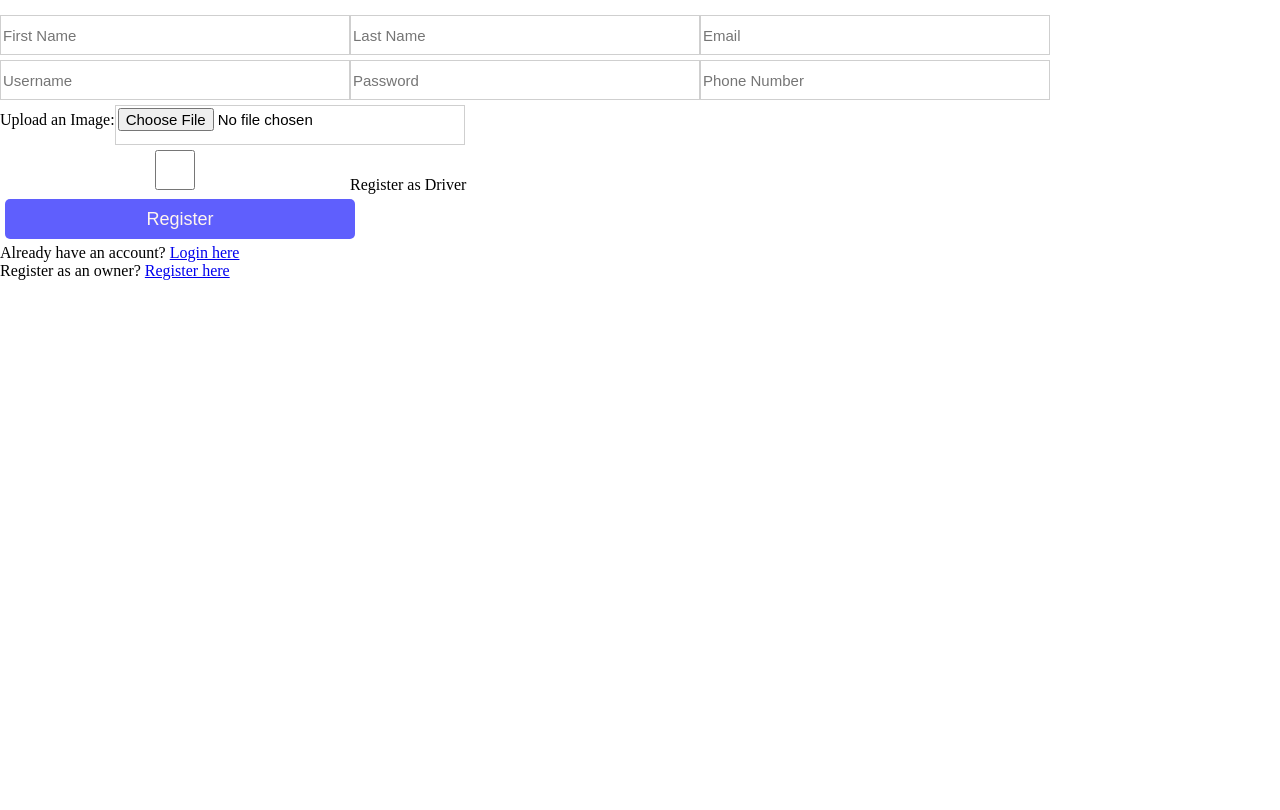
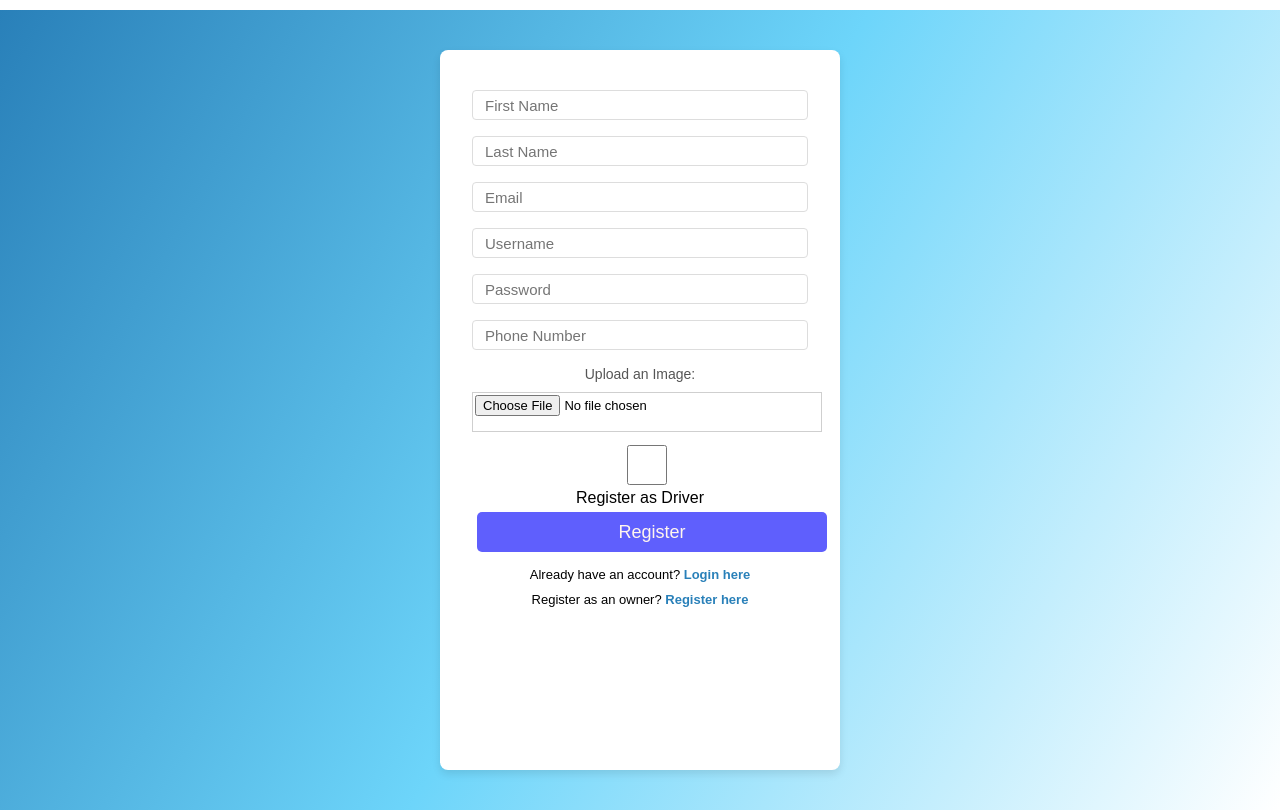
Before and after one commit to TechonomicsProjectTeam/MERAKI_Academy_Project_5, a React (Create React App) app in the folder frontend/: page / in a window 1280 px wide. Built offline with nearby package versions, Linux system fonts and the light colour scheme.

Commit message:
register style

```diff
--- a/frontend/src/Pages/Register/Register.js
+++ b/frontend/src/Pages/Register/Register.js
@@ -3,7 +3,7 @@ import axios from "axios";
 import { useDispatch } from "react-redux";
 import { addUsers } from "../../redux/reducers/Users/Users";
 import { useNavigate } from "react-router-dom";
-
+import "../Register/Style.css"
 const Register = () => {
   const dispatch = useDispatch();
   const navigate = useNavigate();
@@ -92,6 +92,7 @@ const Register = () => {
   };
 
   return (
+    <div className="bodyRegister">
     <div className="Register">
       <form onSubmit={createNewUser}>
         <input
@@ -158,6 +159,7 @@ const Register = () => {
         message && <div className="ErrorMessage">{message}</div>
       )}
     </div>
+    </div>
   );
 };
 
--- a/frontend/src/Pages/Register/Style.css
+++ b/frontend/src/Pages/Register/Style.css
@@ -0,0 +1,161 @@
+.bodyRegister {
+    font-family: 'Arial', sans-serif;
+    background: linear-gradient(120deg, #2980b9, #6dd5fa, #ffffff);
+    height: 100vh;
+    display: flex;
+    justify-content: center;
+    align-items: center;
+    margin: 0;
+}
+  .Register {
+    background: #ffffff;
+    padding: 2rem;
+    border-radius: 8px;
+    box-shadow: 0 4px 8px rgba(0, 0, 0, 0.1);
+    width: 100%;
+    max-width: 400px;
+    text-align: center;
+    height: 90vh;
+
+  }
+
+  .Register h2 {
+    text-align: center;
+    margin-bottom: 20px;
+    color: #333;
+  }
+
+  /* .Register form {
+    display: flex;
+    flex-direction: column;
+
+  } */
+
+  .Register input[type="text"],
+  .Register input[type="email"],
+  .Register input[type="password"],
+  .Register input[type="tel"] {
+    width: 100%;
+    padding: 0.75rem;
+    margin: 0.5rem 0;
+    border: 1px solid #ddd;
+    border-radius: 4px;
+    box-sizing: border-box;
+    transition: border-color 0.3s;
+    height: 30px;
+  }
+
+  .Register input[type="text"]:focus,
+  .Register input[type="email"]:focus,
+  .Register input[type="password"]:focus,
+  .Register input[type="file"]:focus,
+  .Register input[type="tel"]:focus {
+    border-color: #2980b9;
+    outline: none;
+  }
+
+  .buttonn {
+    background-color: #2980b9;
+    color: white;
+    padding: 0.75rem 1.5rem;
+    border: none;
+    border-radius: 4px;
+    cursor: pointer;
+    font-size: 1rem;
+    transition: background-color 0.3s;
+    width:90% ;
+  }
+
+  .Register button:hover {
+    background-color: #1f6391;
+  }
+  .checkbox{
+    display: flex;
+    flex-direction: row;
+
+
+
+  }
+  .checkbox label{
+   margin-left: 30%;
+  }
+  .checkbox input {
+
+    width: 20px;
+    font-size: 100%;
+  }
+
+
+  .file-input-container {
+    margin: 8px 0;
+  }
+
+  .file-input-container label {
+    display: block;
+    margin-bottom: 5px;
+    font-size: 14px;
+    color: #555;
+  }
+
+  .file-input-container input {
+    font-size: 13px;
+
+  }
+
+  .input{
+    width: 100%;
+    padding: 0.75rem;
+    margin: 0.5rem 0;
+    border: 1px solid #ddd;
+    border-radius: 4px;
+    box-sizing: border-box;
+    transition: border-color 0.3s;
+    height: 45px;
+
+  }
+
+  .Register .login-link , .owner_register-link{
+    /* margin-top: 1rem;
+    text-align: center; */
+    text-align: center;
+    margin-top: 10px;
+    font-size: small;
+  }
+
+  .Register .login-link a ,  .owner_register-link a{
+    color: #2980b9;
+    text-decoration: none;
+    font-weight: bold;
+
+  }
+
+  .Register .login-link a:hover ,
+  .owner_register-link a:hover {
+    text-decoration: underline;
+  }
+
+  .Register .SuccessMessage {
+    color: green;
+    font-size: 14px;
+    text-align: center;
+    margin-top: 10px;
+  }
+
+  .Register .ErrorMessage {
+    color: red;
+    font-size: 14px;
+    text-align: center;
+    margin-top: 10px;
+  }
+
+  .checkbox-container {
+    display: flex;
+    align-items: center;
+    margin: 10px 0;
+  }
+
+  .checkbox-container label {
+    margin-left: 5px;
+    font-size: 14px;
+    color: #555;
+  }
```
